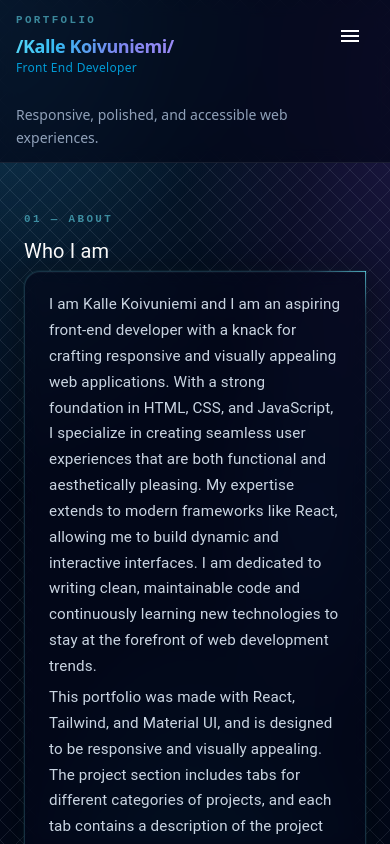
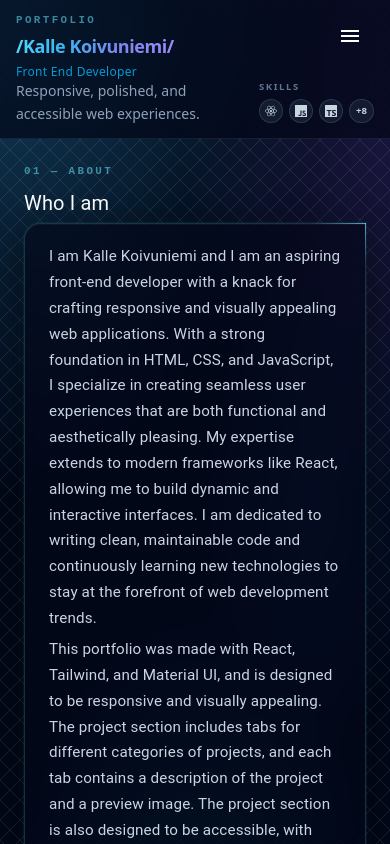
Before and after one commit to kmk9000/portfolio.v2, a React (Vite) app: page / in a window 390 px wide. Shown: the top 844 px of the page. Built offline with nearby package versions, Linux system fonts and the light colour scheme.

Commit message:
enhance layout and responsiveness: update App and Main components, add mobile skills drawer in Header

```diff
--- a/src/App.jsx
+++ b/src/App.jsx
@@ -75,7 +75,7 @@ export default function App() {
 
   return (
     <ThemeProvider theme={theme}>
-      <div className="relative flex flex-col md:flex-row min-h-screen min-w-full overflow-hidden bg-[#020817]">
+      <div className="relative flex h-dvh min-h-screen min-w-full flex-col overflow-hidden bg-[#020817] md:flex-row">
         <div className="pointer-events-none fixed inset-0 z-0 bg-[radial-gradient(ellipse_90%_60%_at_-5%_0%,rgba(56,189,248,0.22),transparent),radial-gradient(ellipse_60%_50%_at_105%_10%,rgba(139,92,246,0.2),transparent),radial-gradient(ellipse_50%_40%_at_50%_110%,rgba(6,182,212,0.14),transparent),radial-gradient(ellipse_30%_30%_at_80%_60%,rgba(59,130,246,0.1),transparent)]" />
         <div className="pointer-events-none fixed inset-0 z-0 dot-grid-bg" />
         <div
--- a/src/components/Header.jsx
+++ b/src/components/Header.jsx
@@ -1,14 +1,68 @@
+import Drawer from "@mui/material/Drawer";
 import Typography from "@mui/material/Typography";
+import { useState } from "react";
 import SkillsArray from "./SkillsArray";
 import TitleAnimation from "./TitleAnimation";
 import MobileMenu from "./MobileMenu";
 import { NAV_ITEMS } from "../constants/navigation";
+import {
+  FaCss3Alt,
+  FaDatabase,
+  FaGitAlt,
+  FaHtml5,
+  FaReact,
+} from "react-icons/fa";
+import {
+  SiJavascript,
+  SiMui,
+  SiPhp,
+  SiTailwindcss,
+  SiTypescript,
+  SiWordpress,
+} from "react-icons/si";
 
 export default function Header({ activeSection, setActiveSection }) {
+  const [mobileSkillsOpen, setMobileSkillsOpen] = useState(false);
+
   const mobileAboutSummaryClass =
     activeSection === "about"
-      ? "max-h-24 opacity-100 pt-3"
+      ? "max-h-24 opacity-100"
       : "max-h-0 opacity-0 pt-0 pointer-events-none";
+
+  const skills = [
+    { label: "React", icon: FaReact, targetHash: "#projects-react" },
+    {
+      label: "JavaScript",
+      icon: SiJavascript,
+      targetHash: "#projects-react",
+    },
+    {
+      label: "TypeScript",
+      icon: SiTypescript,
+      targetHash: "#projects-react",
+    },
+    { label: "SQL", icon: FaDatabase, targetHash: "#projects-react" },
+    {
+      label: "Wordpress",
+      icon: SiWordpress,
+      targetHash: "#projects-wordpress",
+    },
+    { label: "PHP", icon: SiPhp, targetHash: "#projects-wordpress" },
+    {
+      label: "Tailwind",
+      icon: SiTailwindcss,
+      targetHash: "#projects-react",
+    },
+    { label: "MUI", icon: SiMui, targetHash: "#projects-react" },
+    { label: "Git", icon: FaGitAlt, targetHash: "#projects-react" },
+    { label: "HTML", icon: FaHtml5, targetHash: "#projects-css" },
+    { label: "CSS", icon: FaCss3Alt, targetHash: "#projects-css" },
+  ];
+  const mobilePreviewSkills = skills.slice(0, 3);
+  const remainingMobileSkillsCount = Math.max(
+    0,
+    skills.length - mobilePreviewSkills.length,
+  );
 
   const scrollMainContainerToId = (id) => {
     const element = document.getElementById(id);
@@ -52,6 +106,11 @@ export default function Header({ activeSection, setActiveSection }) {
     });
   };
 
+  const handleMobileSkillClick = (event, targetHash) => {
+    setMobileSkillsOpen(false);
+    handleSkillClick(event, targetHash);
+  };
+
   const navLinkClass =
     "group flex items-center gap-4 text-slate-400 transition-all duration-300 hover:text-cyan-300";
   const navLineClass = "h-px origin-left transform transition-all duration-300";
@@ -70,6 +129,7 @@ export default function Header({ activeSection, setActiveSection }) {
           <div className="flex items-start justify-between gap-3">
             <div className="min-w-0">
               <div className="section-label mb-1">PORTFOLIO</div>
+              <div className="flex items-start gap-8">
                 <button
                   type="button"
                   onClick={() => {
@@ -80,10 +140,12 @@ export default function Header({ activeSection, setActiveSection }) {
                   <h1 className="hero-name-gradient truncate bg-clip-text text-lg font-bold tracking-tight text-transparent sm:text-xl">
                     /Kalle Koivuniemi/
                   </h1>
-                <p className="mt-1 text-xs font-medium tracking-wide text-sky-400/80">
+                  <h2 className="mt-1 text-xs font-medium tracking-wide text-sky-400/80">
                     Front End Developer
-                </p>
+                  </h2>
                 </button>
+
+              </div>
             </div>
             <MobileMenu
               navItems={NAV_ITEMS}
@@ -92,9 +154,47 @@ export default function Header({ activeSection, setActiveSection }) {
             />
           </div>
           <div
-            className={`max-w-xs overflow-hidden text-sm leading-relaxed text-slate-400 transition-all duration-300 ${mobileAboutSummaryClass}`}
+            className={`flex flex-wrap items-start gap-4 overflow-hidden transition-all duration-300 ${mobileAboutSummaryClass}`}
           >
+            <div className="flex-1 text-sm leading-relaxed text-slate-400">
               Responsive, polished, and accessible web experiences.
+            </div>
+            <div className="flex flex-col gap-1">
+              <span className="text-[0.6rem] font-semibold uppercase tracking-[0.16em] text-slate-500">
+                Skills
+              </span>
+              <div className="flex flex-row flex-wrap items-center gap-1.5">
+                {mobilePreviewSkills.map((skill) => {
+                  const SkillIcon = skill.icon;
+
+                  return (
+                    <button
+                      type="button"
+                      key={skill.label}
+                      onClick={(event) => {
+                        handleMobileSkillClick(event, skill.targetHash);
+                      }}
+                      aria-label={`${skill.label} projects`}
+                      className="inline-flex h-6 w-6 items-center justify-center rounded-full border border-slate-600/50 bg-slate-800/60 text-slate-300 transition-all duration-200 hover:border-cyan-400/50 hover:bg-cyan-400/10 hover:text-cyan-300"
+                    >
+                      <SkillIcon size={12} aria-hidden="true" />
+                    </button>
+                  );
+                })}
+                {remainingMobileSkillsCount > 0 && (
+                  <button
+                    type="button"
+                    onClick={() => {
+                      setMobileSkillsOpen(true);
+                    }}
+                    aria-label="Show all skills"
+                    className="inline-flex h-6 items-center justify-center rounded-full border border-slate-600/50 bg-slate-800/60 px-1.5 text-[0.6rem] font-semibold text-slate-300 transition-all duration-200 hover:border-cyan-400/50 hover:bg-cyan-400/10 hover:text-cyan-300"
+                  >
+                    +{remainingMobileSkillsCount}
+                  </button>
+                )}
+              </div>
+            </div>
           </div>
         </div>
 
@@ -115,8 +215,8 @@ export default function Header({ activeSection, setActiveSection }) {
             >
               <TitleAnimation
                 text="/Kalle Koivuniemi/"
-                duration={2500}
-                variant="h2"
+                duration={1500}
+                variant="h1"
                 className="hero-name-gradient bg-clip-text text-transparent font-bold tracking-tight"
                 showCursor
               />
@@ -124,13 +224,14 @@ export default function Header({ activeSection, setActiveSection }) {
           </Typography>
           <TitleAnimation
             text="Front End Developer"
-            duration={3000}
+            variant="h4"
+            duration={2000}
             className="font-medium tracking-wide text-sky-400/80"
           />
 
           <TitleAnimation
             text="Crafting responsive, polished, and accessible web experiences."
-            duration={3500}
+            duration={2500}
             variant="body2"
             className="mt-3 max-w-xs text-slate-400 leading-relaxed"
           />
@@ -171,6 +272,60 @@ export default function Header({ activeSection, setActiveSection }) {
           Available for freelance &amp; collaboration
         </div>
       </div>
+      <Drawer
+        anchor="bottom"
+        open={mobileSkillsOpen}
+        onClose={() => {
+          setMobileSkillsOpen(false);
+        }}
+        sx={{
+          "& .MuiPaper-root": {
+            backgroundColor: "rgba(2, 6, 23, 0.92)",
+            backdropFilter: "blur(8px)",
+            WebkitBackdropFilter: "blur(8px)",
+            borderTop: "1px solid rgba(255,255,255,0.08)",
+            borderTopLeftRadius: "0.9rem",
+            borderTopRightRadius: "0.9rem",
+            color: "#e2e8f0",
+          },
+        }}
+      >
+        <div className="px-4 pb-5 pt-3">
+          <div className="mb-3 flex items-center justify-between">
+            <div className="section-label">SKILLS</div>
+            <button
+              type="button"
+              onClick={() => {
+                setMobileSkillsOpen(false);
+              }}
+              className="text-xs font-medium text-slate-400 transition-colors hover:text-cyan-300"
+            >
+              Close
+            </button>
+          </div>
+          <div className="grid grid-cols-4 gap-2">
+            {skills.map((skill) => {
+              const SkillIcon = skill.icon;
+
+              return (
+                <button
+                  type="button"
+                  key={skill.label}
+                  onClick={(event) => {
+                    handleMobileSkillClick(event, skill.targetHash);
+                  }}
+                  className="inline-flex h-14 flex-col items-center justify-center rounded-xl border border-slate-600/50 bg-slate-800/60 px-1 text-slate-300 transition-all duration-200 hover:border-cyan-400/50 hover:bg-cyan-400/10 hover:text-cyan-300"
+                >
+                  <SkillIcon size={14} aria-hidden="true" />
+                  <span className="mt-1 truncate text-[0.6rem] font-semibold leading-none">
+                    {skill.label}
+                  </span>
+                </button>
+              );
+            })}
+          </div>
+        </div>
+      </Drawer>
     </div>
   );
 }
--- a/src/components/Main.jsx
+++ b/src/components/Main.jsx
@@ -8,7 +8,7 @@ import { SCROLL_OFFSET_PX } from "../constants/layout";
 export default function Main() {
   return (
     <div
-      className="main-container relative z-10 h-screen w-full scroll-auto overflow-auto bg-transparent px-6 py-12 text-slate-100 sm:px-8 sm:py-12 md:flex-1 md:px-14 md:py-14 lg:px-20 lg:py-16"
+      className="main-container relative z-10 min-h-0 w-full flex-1 scroll-auto overflow-auto bg-transparent px-6 py-6 text-slate-100 sm:px-8 sm:py-12 md:px-14 md:py-14 lg:px-20 lg:py-16"
       style={{ scrollPaddingTop: `${SCROLL_OFFSET_PX}px` }}
     >
       <div
--- a/src/index.css
+++ b/src/index.css
@@ -26,6 +26,11 @@ p {
 .main-container::-webkit-scrollbar {
   width: 3px;
 }
+
+.main-container {
+  overscroll-behavior: contain;
+}
+
 .main-container::-webkit-scrollbar-track {
   background: transparent;
 }
```
Lines whose indentation alone changed are shown as unchanged.
